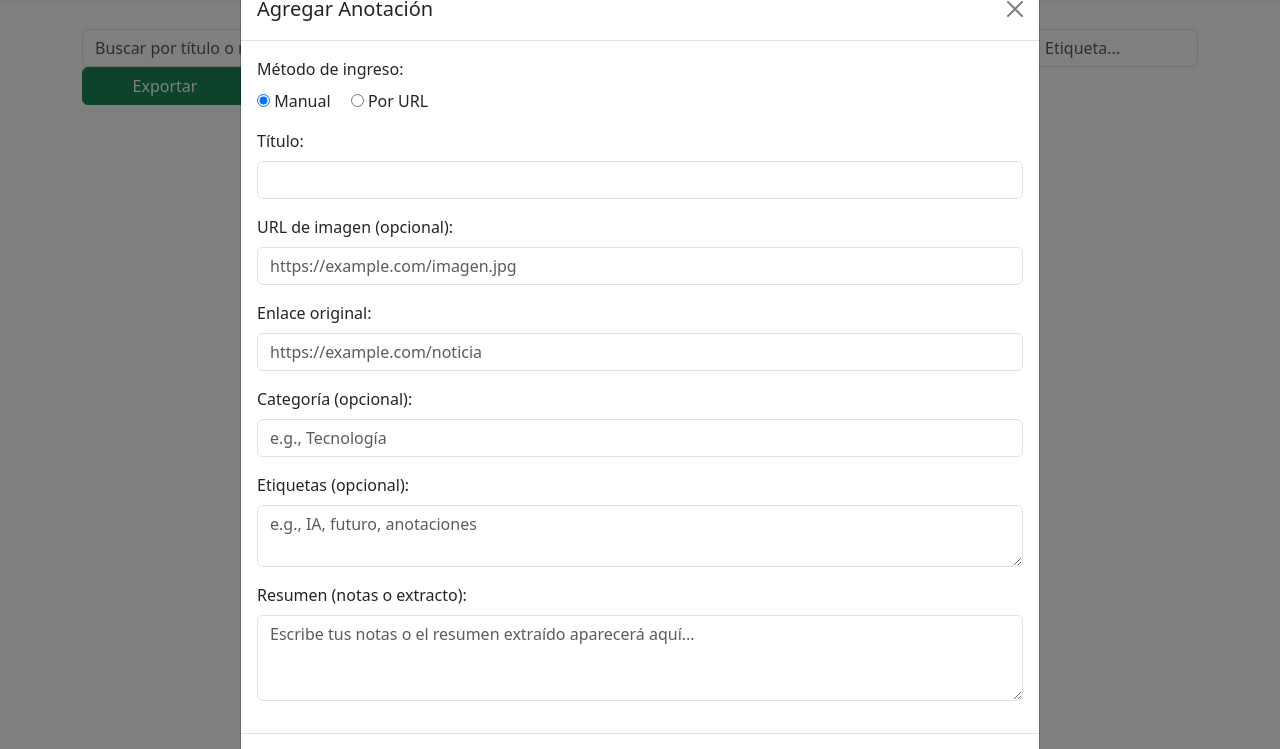
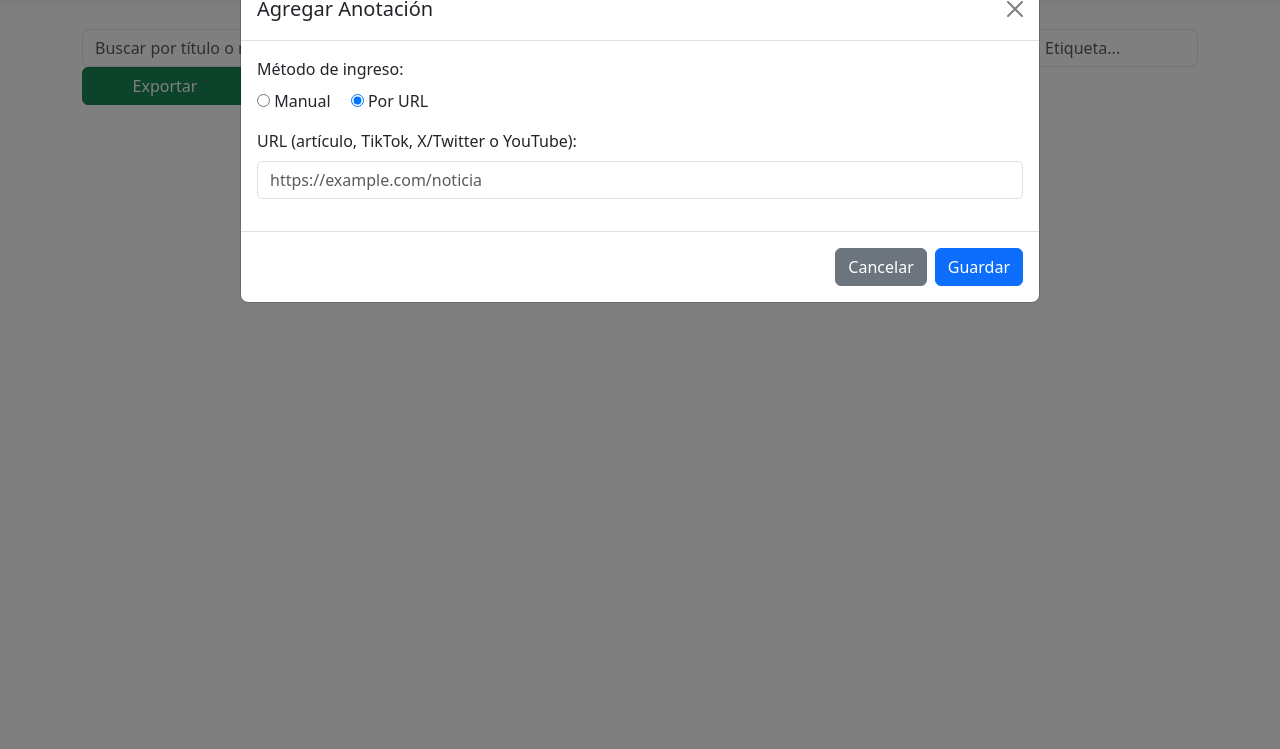
Before and after one commit to ferchuqui/miblog, a plain HTML site: page index.html in a window 1280 px wide. Both pictures are taken after a click on the button "Agregar Anotación". Shown: the part 51-800 px from the top of the page. Drawn offline with nearby package versions, Linux system fonts and the light colour scheme.

Commit message:
url by default

```diff
--- a/index.html
+++ b/index.html
@@ -83,9 +83,9 @@
                         <div class="mb-3">
                             <label class="form-label">Método de ingreso:</label>
                             <div>
-                                <input type="radio" id="manual" name="method" value="manual" checked>
+                                <input type="radio" id="manual" name="method" value="manual">
                                 <label for="manual">Manual</label>
-                                <input type="radio" id="url" name="method" value="url" class="ms-3">
+                                <input type="radio" id="url" name="method" value="url" class="ms-3" checked>
                                 <label for="url">Por URL</label>
                             </div>
                         </div>
--- a/script.js
+++ b/script.js
@@ -280,6 +280,9 @@ function openAddModal() {
     document.getElementById('newsModalLabel').textContent = 'Agregar Anotación';
     editId.value = '';
     resetForm();
+    // Set URL mode as default for adding
+    document.getElementById('url').checked = true;
+    toggleMethod();
     newsModal.show();
 }
 
@@ -369,7 +372,8 @@ function resetForm() {
     newsSummary.value = '';
     urlError.classList.add('d-none');
     urlLoading.classList.add('d-none');
-    document.getElementById('manual').checked = true;
+    // Set URL mode as default
+    document.getElementById('url').checked = true;
     toggleMethod();
 }
 
```
